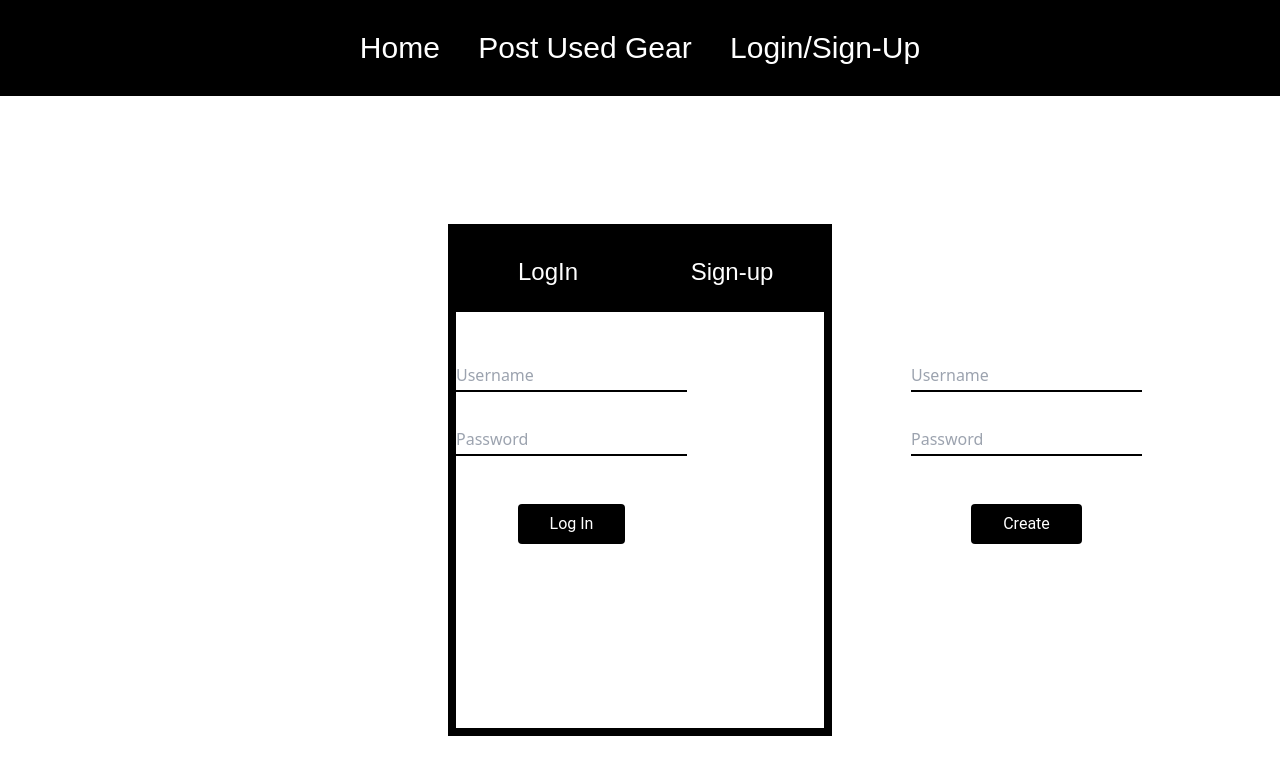
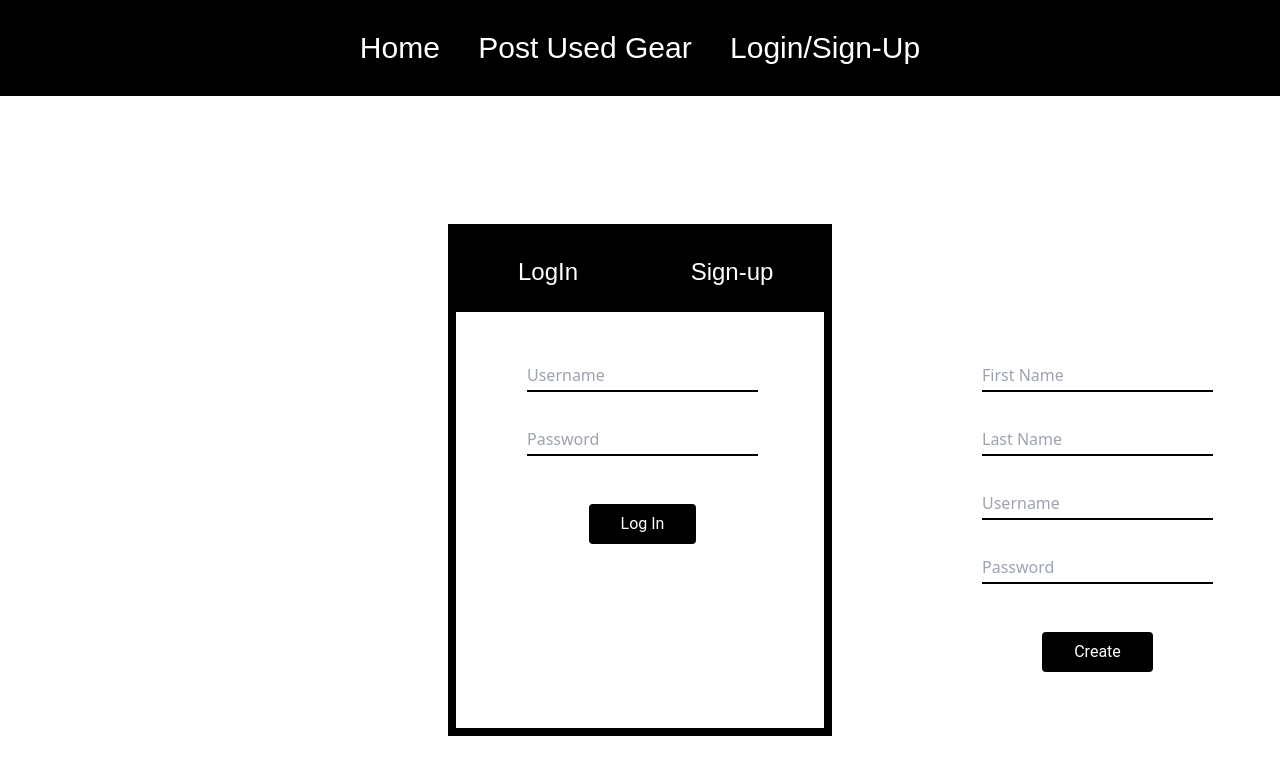
Before and after one commit to Brandon-Winkler/FitView, a React (Vite) app: page /login-signup in a window 1280 px wide. Shown: the top 774 px of the page. Built offline with nearby package versions, Linux system fonts and the light colour scheme.

Commit message:
finished aligning both login and sign-up forms, now just need to make them reponsive

```diff
--- a/src/components/UserAuth.tsx
+++ b/src/components/UserAuth.tsx
@@ -15,7 +15,7 @@ const UserAuth = () => {
                 </div>
             </div>
             <div className="flex">
-                <form action="" className="flex flex-col pt-8">
+                <form action="" className="flex flex-col pt-8 ml-[71px]">
                     <div className="flex justify-center py-4 pt-4 h-16">
                         <input type="text" placeholder='Username' className="border-b-2 border-black" />
                     </div>
@@ -27,6 +27,12 @@ const UserAuth = () => {
                     </div>
                 </form>
                 <form action="" className="flex flex-col pt-8 ml-56">
+                    <div className="flex justify-center py-4 pt-4 h-16">
+                        <input type="text" placeholder='First Name' className="border-b-2 border-black" />
+                    </div>
+                    <div className="flex justify-center py-4 pt-4 h-16">
+                        <input type="text" placeholder='Last Name' className="border-b-2 border-black" />
+                    </div>
                     <div className="flex justify-center py-4 pt-4 h-16">
                         <input type="text" placeholder='Username' className="border-b-2 border-black" />
                     </div>
```
